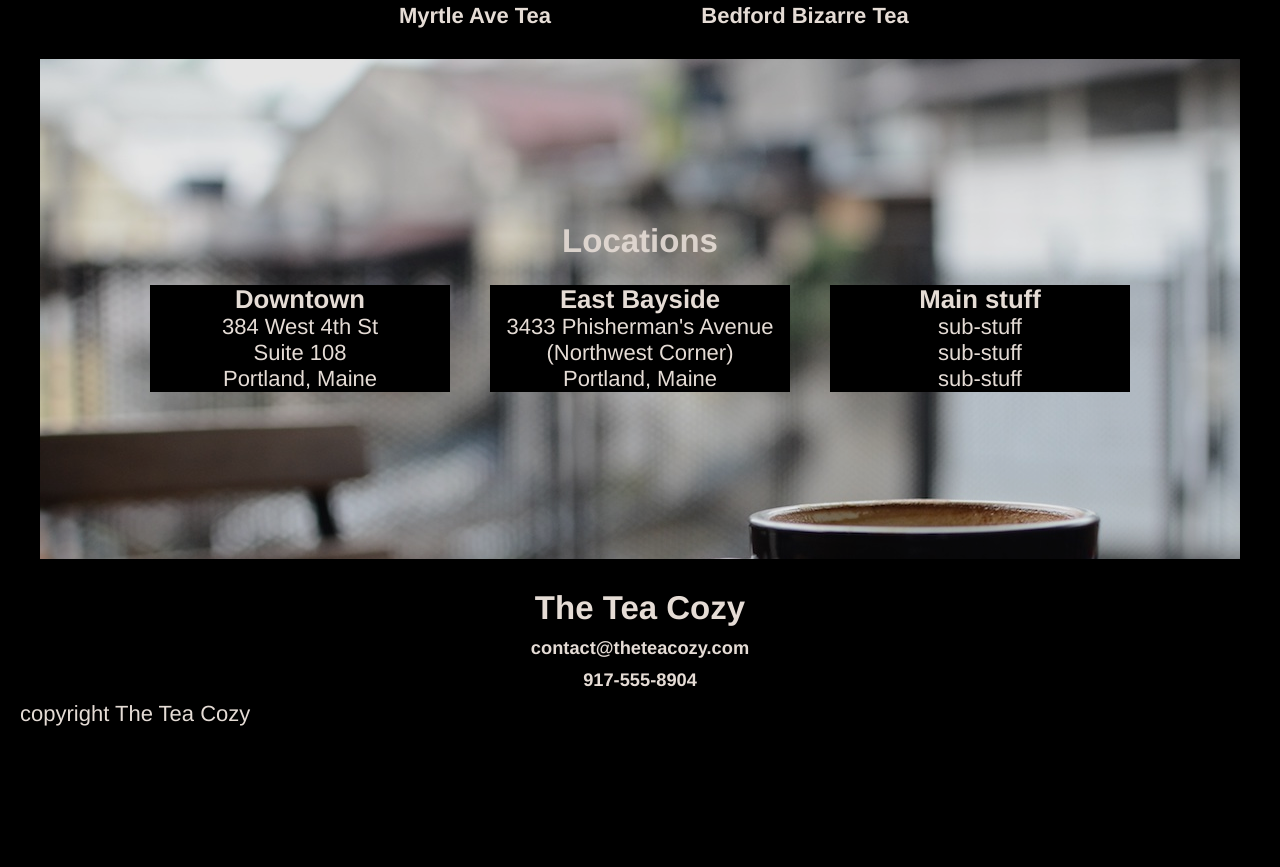
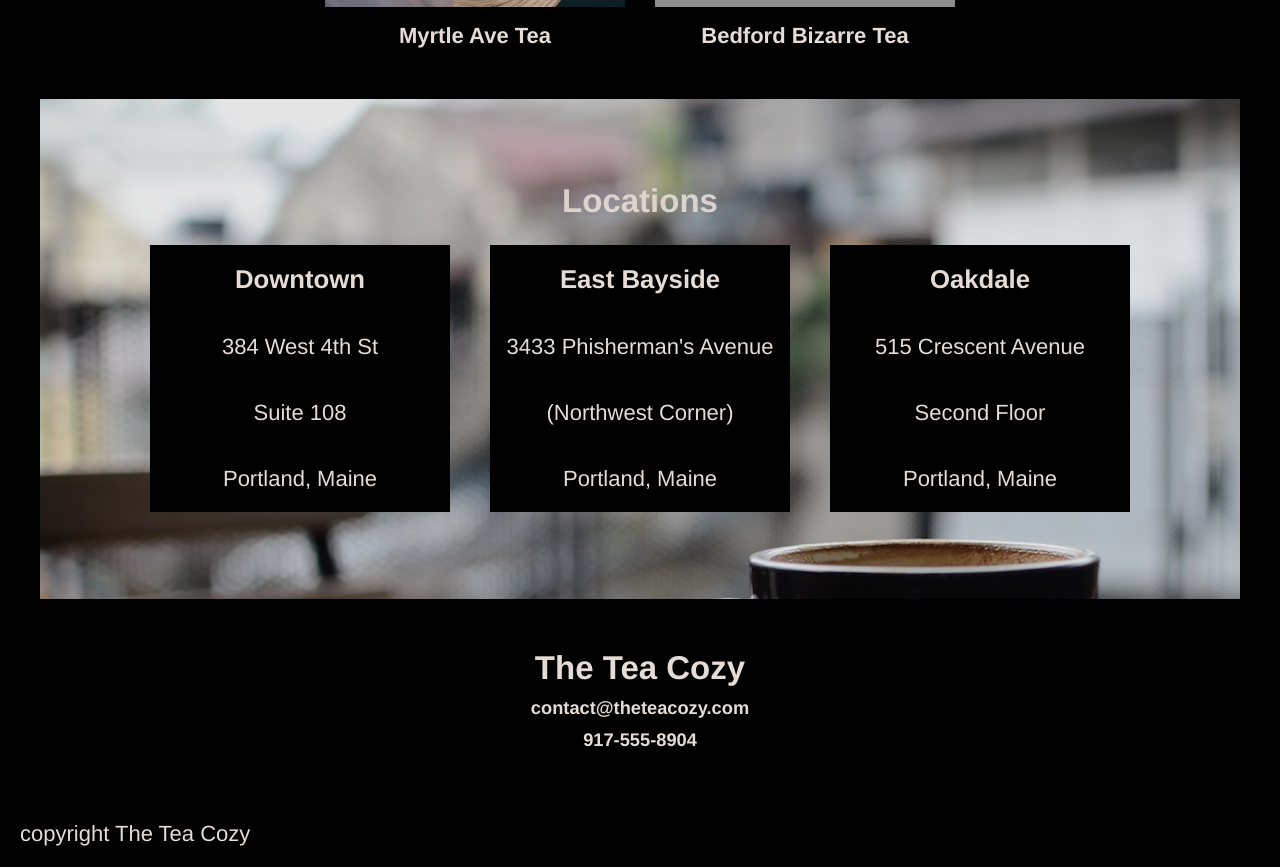
Before and after one commit to enkonn/tea-cozy, a plain HTML site: page index.html in a window 1280 px wide. Shown: the part 1359-2226 px from the top of the page. Before the commit the page ends 2106 px from the top, so only its background shows below. Drawn offline with Linux system fonts and the light colour scheme; grey boxes are pictures that could not be loaded.

Commit message:
Guess it's good to go

```diff
--- a/index.html
+++ b/index.html
@@ -73,16 +73,14 @@
         <div class="location-item">
           <h3>East Bayside</h3>
           <p>3433 Phisherman's Avenue</p>
-          <p>(Northwest Corner)
-
-</p>
+          <p>(Northwest Corner)</p>
           <p>Portland, Maine</p>
         </div>
         <div class="location-item">
-          <h3>Main stuff</h3>
-          <p>sub-stuff</p>
-          <p>sub-stuff</p>
-          <p>sub-stuff</p>
+          <h3>Oakdale</h3>
+          <p>515 Crescent Avenue</p>
+          <p>Second Floor</p>
+          <p>Portland, Maine</p>
         </div>
       </div>
       <!-- Location Ends Here -->
--- a/resources/css/style.css
+++ b/resources/css/style.css
@@ -101,6 +101,9 @@ nav li a{
   opacity: 1;
 }
 
+.location-item *{
+  padding: 20px 0px;
+}
 /*Contact them*/
 .contact *{
   margin: 10px 0px;
@@ -110,14 +113,13 @@ nav li a{
 
 footer{
   text-align: left;
-  padding: 0px 0px 20px 20px;
+  padding: 20px 0px 20px 20px;
 }
 /*Several Applications*/
 
-/*.vertical-margin{
-  margin: 30px 0px;
+.vertical-margin{
+  margin: 50px auto;
 }
-*/
 
 .text-with-words-in-em{
   padding: 10px 0px;
@@ -135,5 +137,4 @@ footer{
   flex-wrap: wrap;
   justify-content: center;
   align-content: center;
-  margin: 30px auto;
 }
```
